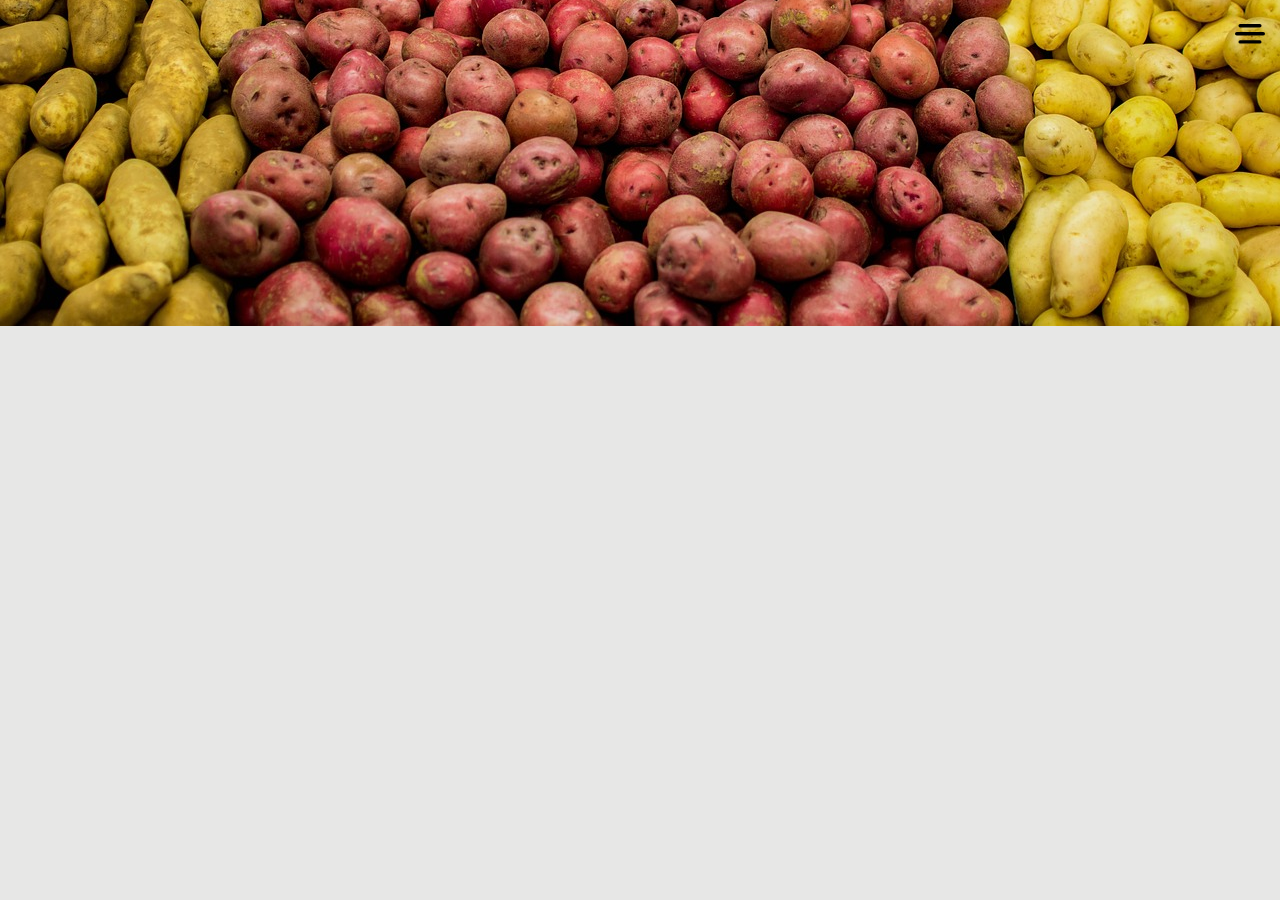
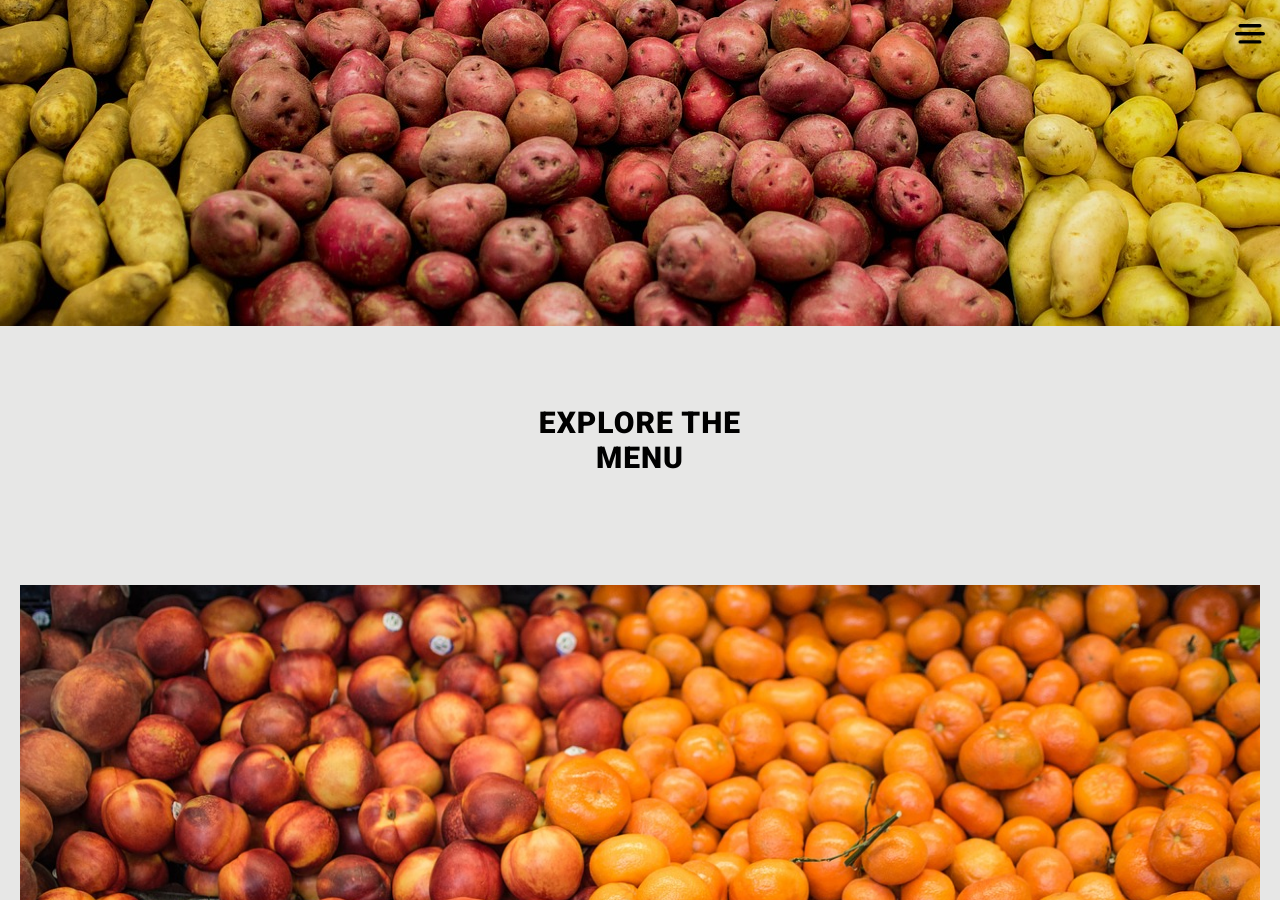
Before and after one commit to colorlessenergy/zero-degrees, a Jekyll site: the page built from index.html, in a window 1280 px wide and 900 px high, scrolled down 7471 px. Built offline with Jekyll 4.4.1, drawn with Linux system fonts in a browser that asks for light colours; before the commit the page ends 7801 px from its top, so only the background shows below that; some of the changed text lies outside the part shown.

Commit message:
update home page to include the menu nav

```diff
--- a/index.html
+++ b/index.html
@@ -31,3 +31,31 @@
   <img class="gallery__img" src="{{ fruit.img }}" alt="{{ fruit.title }}">
   {% endfor %}
 </section>
+<section class="menu">
+  <h2 class="menu__title">
+    explore the
+    <br />
+    menu
+  </h2>
+  <div class="menu__cards">
+    <div class="menu__card">
+      <img class="menu__img" src="assets/group-fruit.jpg" alt="a picture of fruits">
+      <p class="menu__button"> <a class="menu__link" href="fruit.html">our fruit</a> </p>
+    </div>
+    <div class="menu__card">
+      <img class="menu__img" src="assets/group-fruit3.jpg" alt="a picture of vegetables">
+      <p class="menu__button"> <a class="menu__link" href="vegetable.html">our vegetables</a> </p>
+    </div>
+    <div class="menu__card">
+      <img class="menu__img" src="assets/all-food.jpg" alt="a picture of vegetables">
+      <p class="menu__button"> <a class="menu__link" href="food.html">all food</a> </p>
+    </div>
+  </div>
+</section>
+<section class="background-info">
+  <h2 class="background-info__title">
+    <span>fresh</span> from
+    <br />
+    the <span>start.</span>
+  </h2>
+</section>
```
Also changed, not shown: css/css/module.css (+23 -5 lines), assets/all-food.jpg (added).
